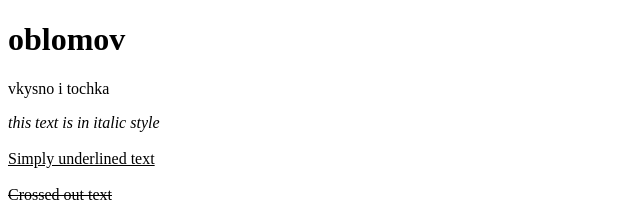
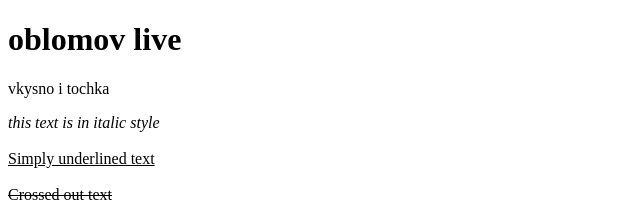
Before and after one commit to MerlinMoonson/--------, a plain HTML site: page PROJECT/index.html in a window 1280 px wide. Shown: the top 219 px of the page, 0-640 px from the left. Drawn offline with Linux system fonts and the light colour scheme.

Commit message:
change h1

```diff
--- a/PROJECT/index.html
+++ b/PROJECT/index.html
@@ -7,7 +7,7 @@
         <title>Documentlmao</title>
     </head>
     <body>
-        <h1>oblomov</h1>
+        <h1>oblomov live</h1>
         <p>vkysno i tochka</p>
         <p></p>
         <!--visual formating-->
```
